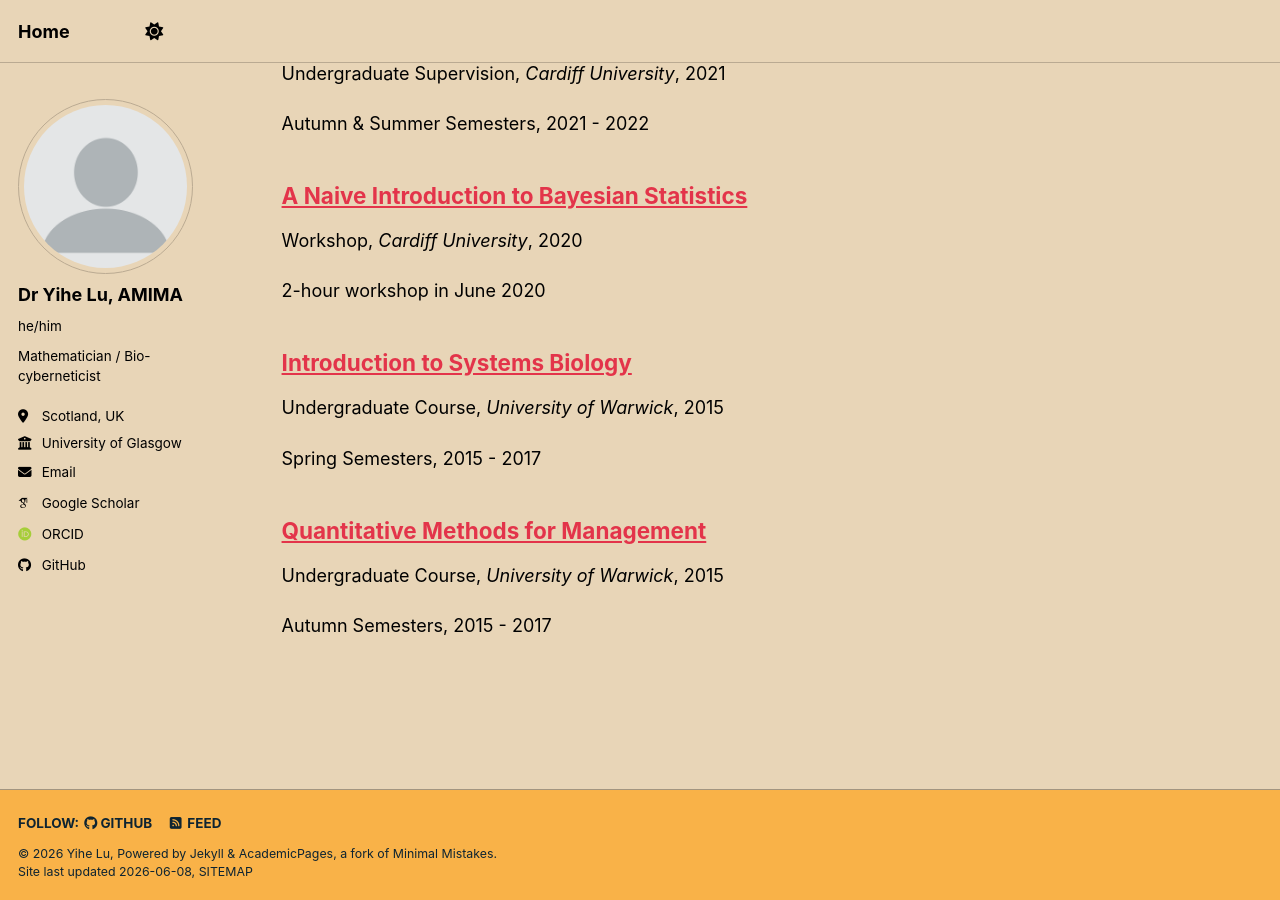
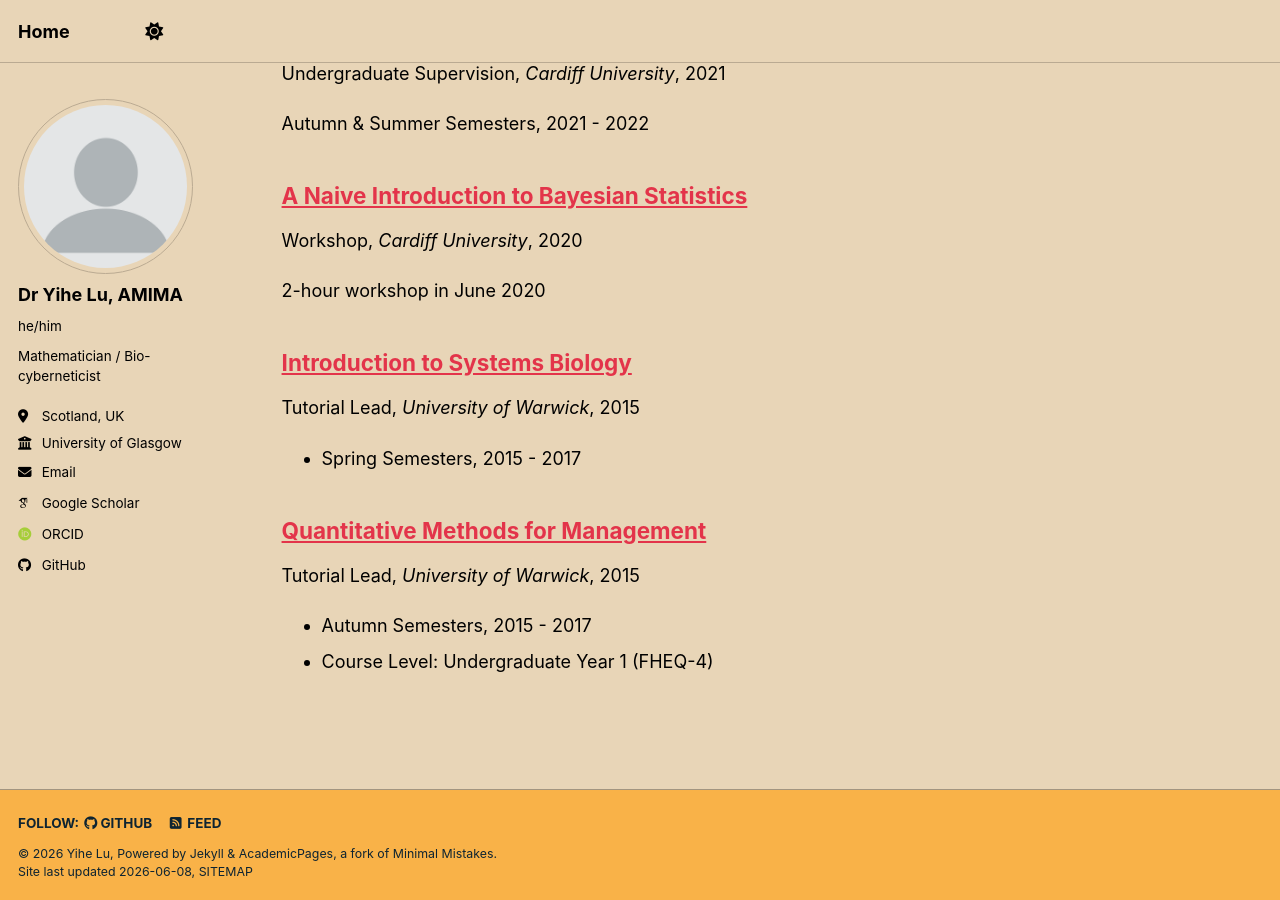
Before and after one commit to yihe-61wu/yihe-61wu.github.io, a Jekyll site: the page built from _pages/teaching.html, in a window 1280 px wide and 900 px high, scrolled down 827 px. Built offline with Jekyll 4.4.1, drawn with Linux system fonts in a browser that asks for light colours; some web fonts are replaced; a script bundle is joined from its source files by our own code; library files that are not in the unit come from our copies.

Commit message:
change teaching format

```diff
--- a/_teaching/2015-autumn-quantitative-methods.md
+++ b/_teaching/2015-autumn-quantitative-methods.md
@@ -1,13 +1,12 @@
 ---
 title: "Quantitative Methods for Management"
 collection: teaching
-type: "Undergraduate Course"
+type: "Tutorial Lead"
 permalink: /teaching/2015-autumn-quantitative-methods
 venue: "University of Warwick"
 date: 2015-01-01
 location: "Coventry, UK"
 ---
 
-Autumn Semesters, 2015 - 2017
-
-FHEQ level 4
+* Autumn Semesters, 2015 - 2017
+* Course Level: Undergraduate Year 1 (FHEQ-4)
--- a/_teaching/2015-spring-systems-biology.md
+++ b/_teaching/2015-spring-systems-biology.md
@@ -1,13 +1,13 @@
 ---
 title: "Introduction to Systems Biology"
 collection: teaching
-type: "Undergraduate Course"
+type: "Tutorial Lead"
 permalink: /teaching/2015-spring-systems-biology
 venue: "University of Warwick"
 date: 2015-01-01
 location: "Coventry, UK"
 ---
 
-Spring Semesters, 2015 - 2017
+* Spring Semesters, 2015 - 2017
 
-FHEQ level 5
+* Course Level: Undergraduate Year 2 (FHEQ-5)
```
